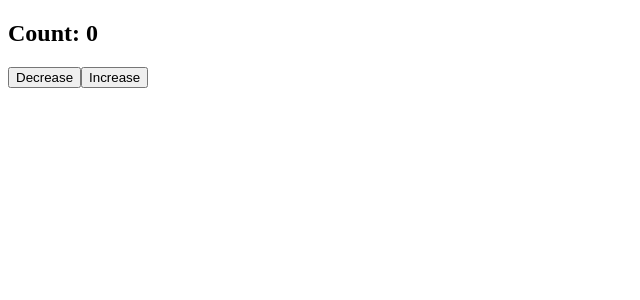
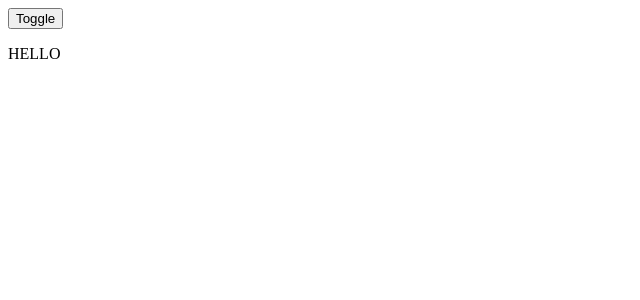
Before and after one commit to devalentineomonya/Learning-React-Hooks, a React (Vite) app: page / in a window 1280 px wide. Shown: the top 300 px of the page, without its empty margins (0-640 px from the left). Built offline with nearby package versions, Linux system fonts and the light colour scheme.

Commit message:
Learnt useLayout Effect

```diff
--- a/src/App.jsx
+++ b/src/App.jsx
@@ -3,6 +3,8 @@ import MainPost from "./components/Posts/MainPost";
 import UseRefMutableVariable from "./components/UseRef/UseRefMutableVariable";
 import UseRefDomElements from "./components/UseRef/UseRefDomElements";
 import UseReducer1 from "./components/UseReducer/UseReducer1";
+import UseLayout from "./components/UseLayoutEffect/UseLayout";
+import GetTextDimensions from "./components/UseLayoutEffect/GetTextDimensions";
 // import UseEffectCleaner from "./components/useEffectHooks/UseEffectCleaner";
 // import UseEffectWithVariables from "./components/useEffectHooks/UseEffectWithVariables";
 // import Counter from "./components/useStateHooks/counterComponent/Counter";
@@ -27,7 +29,9 @@ const App = () => {
         {/* <MainPost /> */}
         {/* <UseRefMutableVariable/> */}
         {/* <UseRefDomElements/> */}
-        <UseReducer1/>
+        {/* <UseReducer1/> */}
+        {/* <UseLayout/> */}
+        <GetTextDimensions/>
       </div>
     </>
   );
--- /dev/null
+++ b/src/components/UseLayoutEffect/GetTextDimensions.jsx
@@ -0,0 +1,26 @@
+import React, { useEffect, useLayoutEffect, useRef, useState } from "react";
+
+const GetTextDimensions = () => {
+  const textDisplay = useRef(null); // Define textDisplay using useRef
+  const [toggle, setToggle] = useState(false);
+
+  useLayoutEffect(() => {
+    if (toggle && textDisplay.current) {
+      const textBoxDimensions = textDisplay.current.getBoundingClientRect();
+      textDisplay.current.style.paddingTop = `${textBoxDimensions.height}px`;
+      console.log(textBoxDimensions);
+    }
+  }, [toggle]);
+
+  return (
+    <div>
+      <button onClick={() => setToggle(!toggle)}>Toggle</button>
+      {toggle && (
+        <p ref={textDisplay}>This is Devalentine Learning ReactHooks</p>
+      )}
+      <p>HELLO</p>
+    </div>
+  );
+};
+
+export default GetTextDimensions;
--- /dev/null
+++ b/src/components/UseLayoutEffect/UseLayout.jsx
@@ -0,0 +1,25 @@
+import React, { useEffect, useLayoutEffect, useState } from "react";
+
+const UseLayout = () => {
+  const [toggle, setToggle] = useState(false);
+
+
+  useEffect(() => {
+    console.log("UseEffect");
+  }, [toggle]);
+
+
+  useLayoutEffect(() => {
+    console.log("UseLayoutEffect");
+  }, [toggle]);
+
+
+  return (
+    <div>
+      <button onClick={() => setToggle(!toggle)}>Toggle</button>
+      {toggle && <p>This is Devalentine Learning ReactHookc</p>}
+    </div>
+  );
+};
+
+export default UseLayout;
```
Also changed, not shown: src/components/UseLayoutEffect/Read.txt (added).
